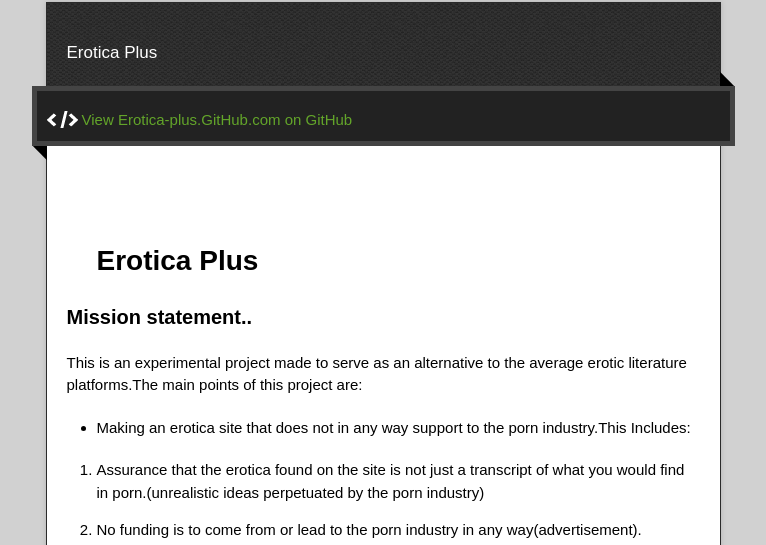
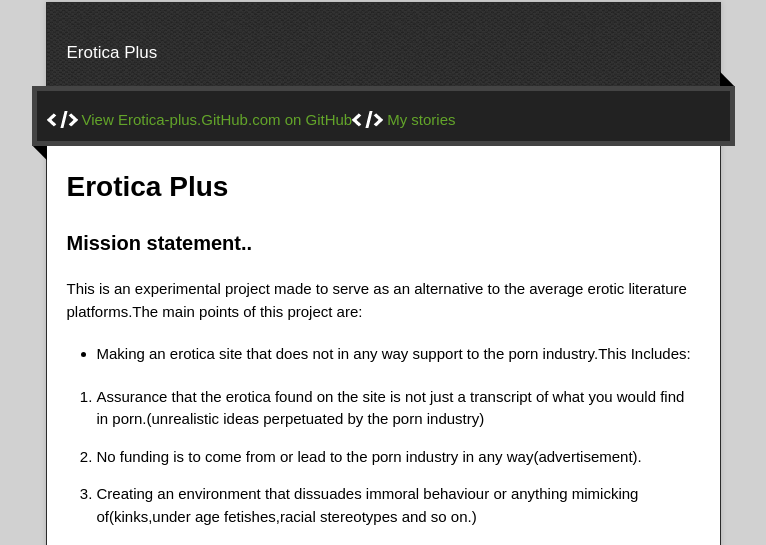
Before and after one commit to erotica-plus/erotica-plus.github.com, a plain HTML site: page index.html in a window 1280 px wide. Shown: the part 218-763 px from the top of the page, without its empty margins (257-1023 px from the left). Drawn offline with nearby package versions, Linux system fonts and the light colour scheme.

Commit message:
ooped
grr

```diff
--- a/index.html
+++ b/index.html
@@ -30,7 +30,7 @@
         <div class="download-bar">
         <div class="inner">
           <a href="https://github.com/erotica-plus" class="code">View Erotica-plus.GitHub.com on GitHub</a>
-          <a href="https://erotica-plus.github.com/my-stories" class="code"My stories</a>
+          <a href="https://erotica-plus.github.com/my-stories" class="code">My stories</a>
         </div>
         <span class="blc"></span><span class="trc"></span>
         </div>
```
